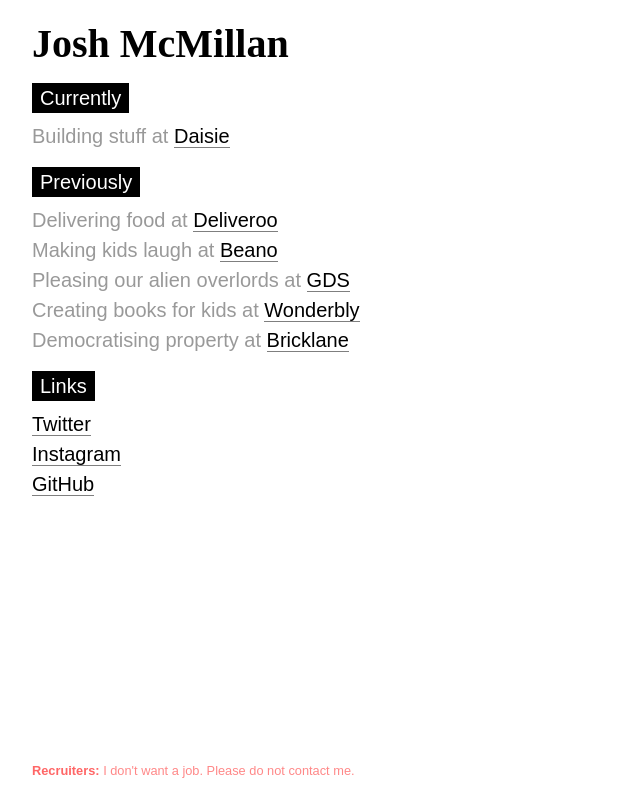
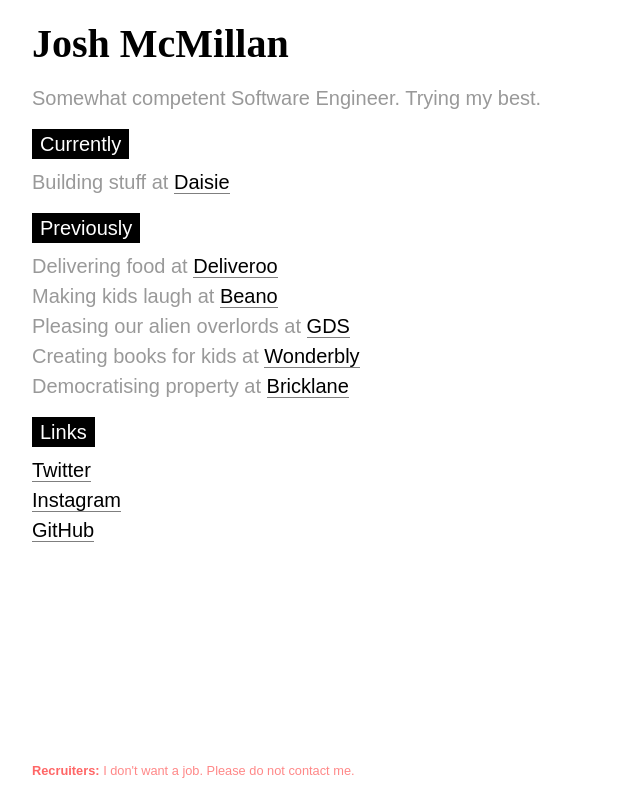
Before and after one commit to mcmillan/joshmcmillan.com, a React app: page / in a window 1280 px wide. Shown: the whole page, without its empty margins (0-640 px from the left). Built offline with nearby package versions, Linux system fonts and the light colour scheme; the HTML template or start-up script is replaced by a standard one; a web font is replaced by a local one.

Commit message:
Add preamble segment

```diff
--- a/src/pages/Home.tsx
+++ b/src/pages/Home.tsx
@@ -6,6 +6,7 @@
 
 export default () => (
   <>
+    <Segment>Somewhat competent Software Engineer. Trying my best.</Segment>
     <Segment>
       <Subtitle>Currently</Subtitle>
       <Gig role="Building stuff" org="Daisie" url="https://www.daisie.com" />
```
